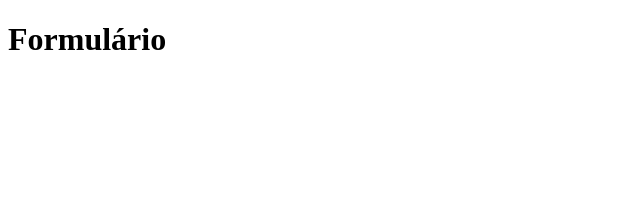
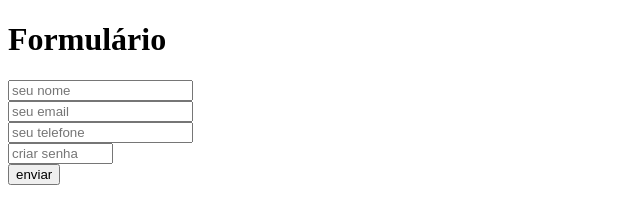
Before and after one commit to Aquiles0914/exercicio_ebac, a plain HTML site: page index.html in a window 1280 px wide. Shown: the whole page, without its empty margins (0-640 px from the left). Drawn offline with Linux system fonts and the light colour scheme.

Commit message:
Update index.html

```diff
--- a/index.html
+++ b/index.html
@@ -9,8 +9,18 @@
 <body>
     <h1>Formulário</h1>
     <form>
-        <imput type="text" placeholder="seu nome" />
+        <input type="text" placeholder="seu nome" />
         <br />
+        <input type="email" placeholder="seu email" />
+        <br />
+        <input type="tel" placeholder="seu telefone" />
+        <br />
+        <input type="password" placeholder="criar senha" name="insira uma senha" size="10" maxlength="6" />
+        <br />
+        <input type="button" value="enviar" />
+        <br />
+
+
 
     </form>
 </imput>
```
